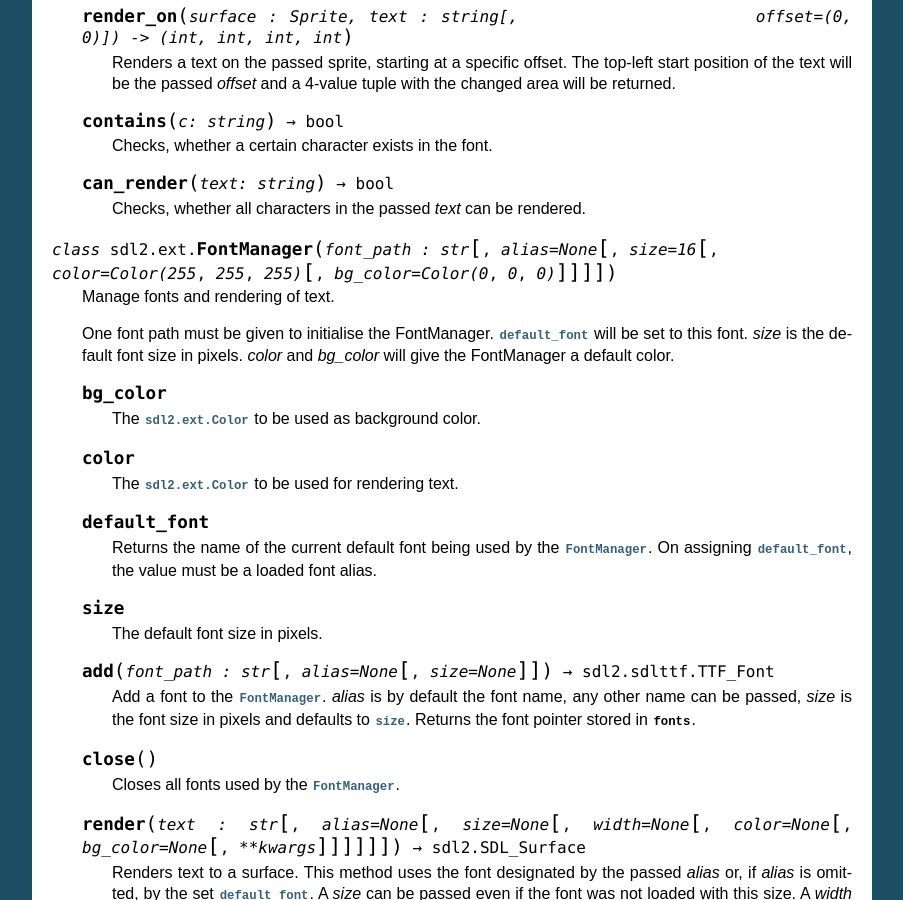
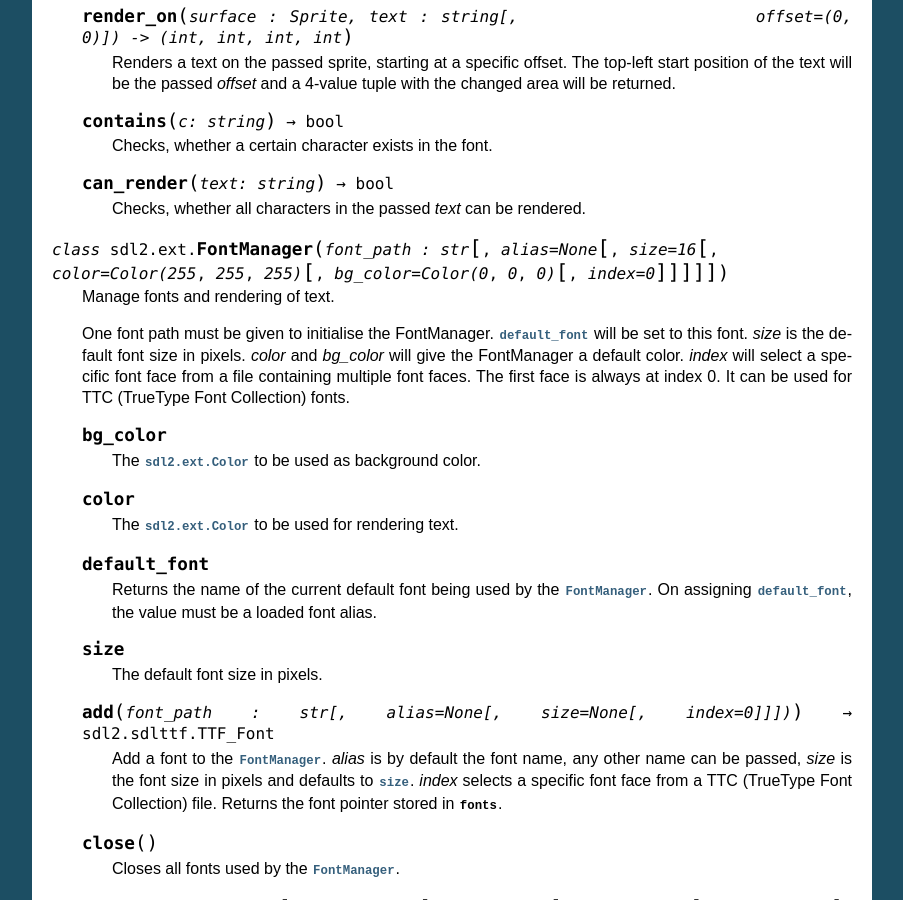
Before and after one commit to py-sdl/py-sdl2, a Sphinx documentation site: the page built from doc/modules/sdl2ext_font.rst, in a window 1280 px wide and 900 px high, scrolled down 762 px. Shown: the whole window, without its empty margins (198-1101 px from the left). Built offline with Sphinx 7.4.7, drawn with Linux system fonts in a browser that asks for light colours.

Commit message:
- Fixed issue #94: added support for TrueType font collection (TTC) files

```diff
--- a/doc/modules/sdl2ext_font.rst
+++ b/doc/modules/sdl2ext_font.rst
@@ -63,14 +63,16 @@ Text rendering routines
 
       Checks, whether all characters in the passed *text* can be rendered.
 
-.. class:: FontManager(font_path : str[, alias=None[, size=16[, color=Color(255, 255, 255)[, bg_color=Color(0, 0, 0)]]]])
+.. class:: FontManager(font_path : str[, alias=None[, size=16[, color=Color(255, 255, 255)[, bg_color=Color(0, 0, 0)[, index=0]]]]])
 
    Manage fonts and rendering of text.
 
    One font path must be given to initialise the FontManager.
    :attr:`default_font` will be set to this font. *size* is the default
    font size in pixels. *color* and *bg_color* will give the FontManager
-   a default color.
+   a default color. *index* will select a specific font face from a file
+   containing multiple font faces. The first face is always at index 0. It can
+   be used for TTC (TrueType Font Collection) fonts.
 
    .. attribute:: bg_color
 
@@ -90,11 +92,12 @@ Text rendering routines
 
       The default font size in pixels.
 
-   .. method:: add(font_path : str[, alias=None[, size=None]]) -> sdl2.sdlttf.TTF_Font
+   .. method:: add(font_path : str[, alias=None[, size=None[, index=0]]])) -> sdl2.sdlttf.TTF_Font
 
       Add a font to the :class:`FontManager`. *alias* is by default the
       font name, any other name can be passed, *size* is the font size
-      in pixels and defaults to :attr:`size`. Returns the font pointer
+      in pixels and defaults to :attr:`size`. *index* selects a specific font
+      face from a TTC (TrueType Font Collection) file. Returns the font pointer
       stored in :attr:`fonts`.
 
    .. method:: close()
```
Also changed, not shown: 1 other file.
